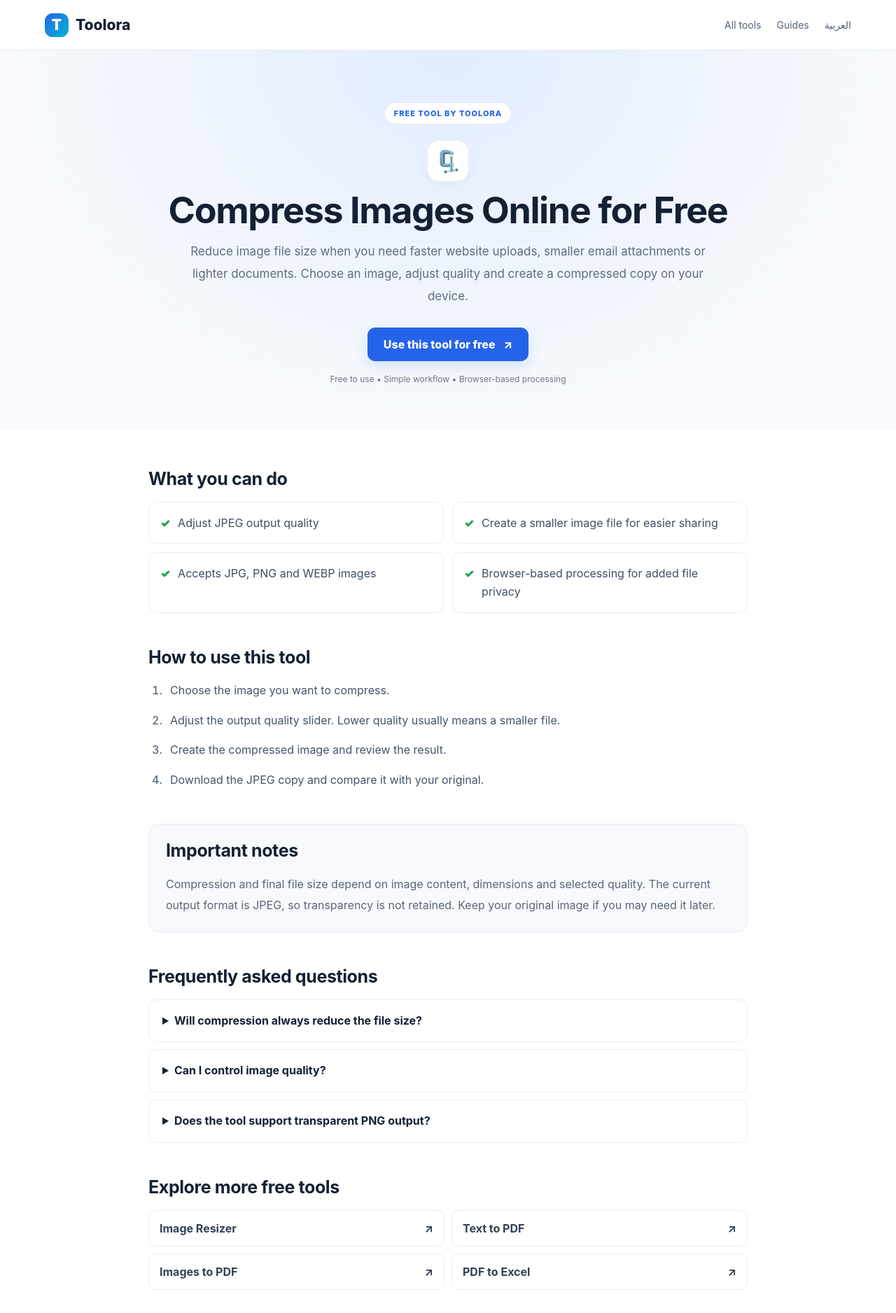
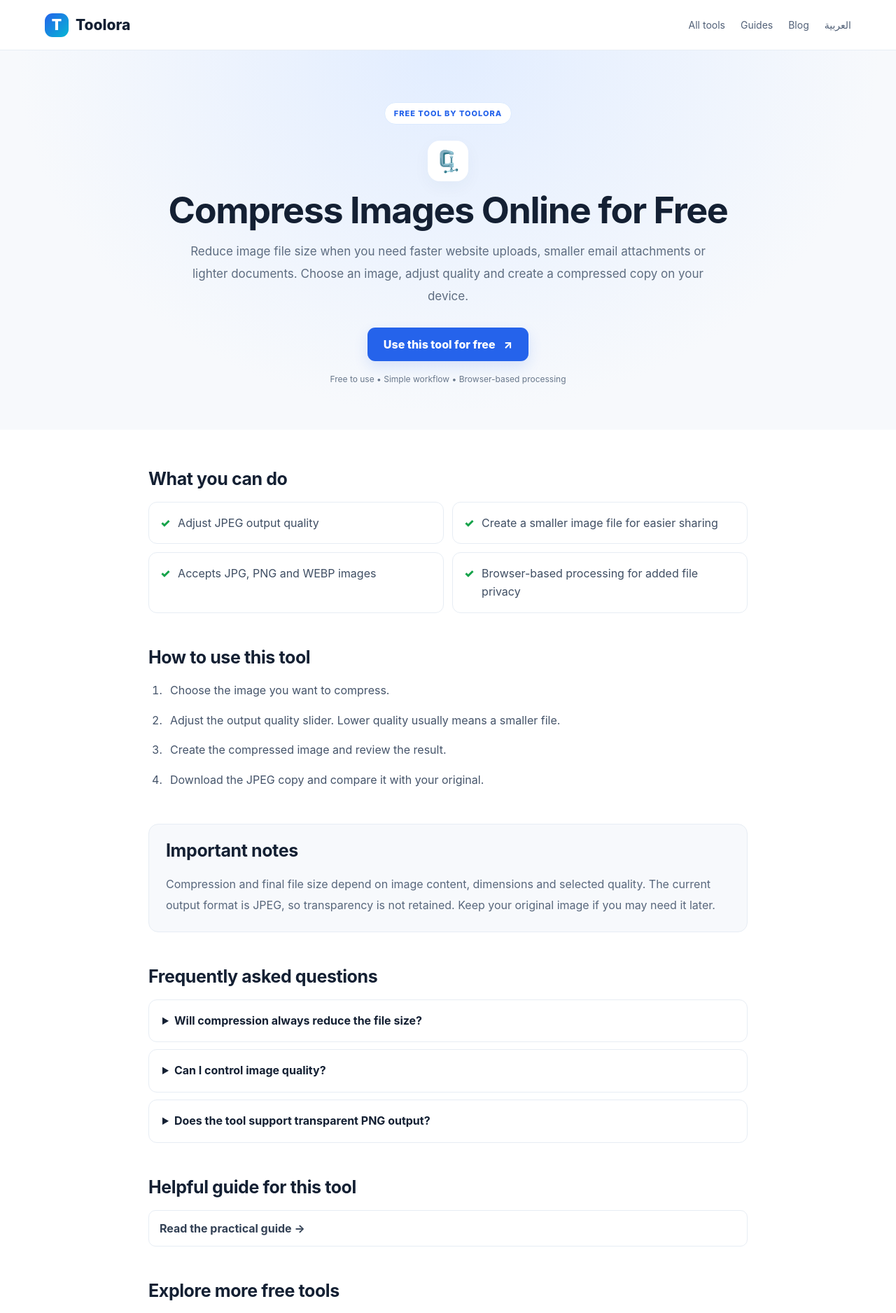
Before and after one commit to m5716386/toolora, a Next.js app: page /tools/compress in a window 1280 px wide. Shown: the top 1876 px of the page at 70% size. Built offline with nearby package versions, Linux system fonts and the light colour scheme.

Commit message:
Connect tool landing pages with relevant SEO articles

```diff
--- a/app/tools/[slug]/page.tsx
+++ b/app/tools/[slug]/page.tsx
@@ -69,15 +69,18 @@ export default async function ToolLandingPage({ params, searchParams }: { params
   const c = tool[lang];
   const related = tools.filter((item) => item.slug !== slug).slice(0, 4);
   const appUrl = `https://tooloratooll.netlify.app/?tool=${slug}${lang === "ar" ? "&lang=ar" : ""}#workspace`;
+  const articleByTool: Record<string, string> = { resize: "resize-image-for-website", compress: "compress-image-to-100kb", pdfexcel: "convert-pdf-to-excel", imagepdf: "combine-images-into-pdf" };
+  const articleSlug = articleByTool[slug];
   const schema = { "@context":"https://schema.org", "@type":"SoftwareApplication", name:`Toolora ${c.name}`, applicationCategory:"UtilitiesApplication", operatingSystem:"Any", offers:{ "@type":"Offer", price:"0", priceCurrency:"USD" }, description:c.description, url:`https://tooloratooll.netlify.app/tools/${slug}` };
   return <main className="landingPage" dir={lang === "ar" ? "rtl" : "ltr"}>
     <script type="application/ld+json" dangerouslySetInnerHTML={{ __html: JSON.stringify(schema).replace(/</g,"\\u003c") }} />
-    <header className="landingNav"><Link href={lang === "ar" ? "/?lang=ar" : "/"} className="landingBrand"><span className="brandIcon">T</span> Toolora</Link><nav><Link href={lang === "ar" ? "/?lang=ar#tools" : "/#tools"}>{lang === "ar" ? "كل الأدوات" : "All tools"}</Link><Link href={lang === "ar" ? "/guides?lang=ar" : "/guides"}>{lang === "ar" ? "الأدلة" : "Guides"}</Link><Link href={lang === "ar" ? `/tools/${slug}` : `/tools/${slug}?lang=ar`}>{lang === "ar" ? "English" : "العربية"}</Link></nav></header>
+    <header className="landingNav"><Link href={lang === "ar" ? "/?lang=ar" : "/"} className="landingBrand"><span className="brandIcon">T</span> Toolora</Link><nav><Link href={lang === "ar" ? "/?lang=ar#tools" : "/#tools"}>{lang === "ar" ? "كل الأدوات" : "All tools"}</Link><Link href={lang === "ar" ? "/guides?lang=ar" : "/guides"}>{lang === "ar" ? "الأدلة" : "Guides"}</Link><Link href={lang === "ar" ? "/blog?lang=ar" : "/blog"}>{lang === "ar" ? "المقالات" : "Blog"}</Link><Link href={lang === "ar" ? `/tools/${slug}` : `/tools/${slug}?lang=ar`}>{lang === "ar" ? "English" : "العربية"}</Link></nav></header>
     <section className="landingHero"><div className="landingEyebrow">{lang === "ar" ? "أداة مجانية من TOOLORA" : "FREE TOOL BY TOOLORA"}</div><div className="landingIcon">{tool.icon}</div><h1>{c.title}</h1><p>{c.intro}</p><Link className="landingCTA" href={appUrl}>{lang === "ar" ? "استخدم الأداة مجاناً" : "Use this tool for free"} <span aria-hidden="true">↗</span></Link><div className="landingTrust">{lang === "ar" ? "مجانية • سهلة الاستخدام • معالجة داخل المتصفح" : "Free to use • Simple workflow • Browser-based processing"}</div></section>
     <div className="landingContent"><section><h2>{lang === "ar" ? "مميزات الأداة" : "What you can do"}</h2><div className="landingBenefits">{c.benefits.map((item) => <div className="landingBenefit" key={item}><span>✓</span>{item}</div>)}</div></section>
       <section><h2>{lang === "ar" ? "طريقة الاستخدام" : "How to use this tool"}</h2><ol className="landingSteps">{c.steps.map((item) => <li key={item}>{item}</li>)}</ol></section>
       <section className="landingDetails"><h2>{lang === "ar" ? "ملاحظات مهمة" : "Important notes"}</h2><p>{c.details}</p></section>
       <section><h2>{lang === "ar" ? "الأسئلة الشائعة" : "Frequently asked questions"}</h2><div className="landingFaqs">{c.faqs.map(([q,a]) => <details key={q}><summary>{q}</summary><p>{a}</p></details>)}</div></section>
+      <section className="landingRelated"><h2>{lang === "ar" ? "مقال مفيد حول هذه الأداة" : "Helpful guide for this tool"}</h2>{articleSlug && <p><Link href={lang === "ar" ? `/blog/${articleSlug}?lang=ar` : `/blog/${articleSlug}`}>{lang === "ar" ? "اقرأ الشرح والنصائح العملية ←" : "Read the practical guide →"}</Link></p>}</section>
       <section className="landingRelated"><h2>{lang === "ar" ? "اكتشف أدوات أخرى" : "Explore more free tools"}</h2><div>{related.map((item) => <Link key={item.slug} href={lang === "ar" ? `/tools/${item.slug}?lang=ar` : `/tools/${item.slug}`}>{item[lang].name} <span>↗</span></Link>)}</div></section>
       <div className="landingBottom"><Link href={appUrl} className="landingCTA">{lang === "ar" ? "ابدأ الاستخدام الآن" : "Start using the tool"} ↗</Link></div>
     </div><footer className="landingFooter"><Link href={lang === "ar" ? "/?lang=ar" : "/"}>Toolora</Link> · {lang === "ar" ? "أدوات مجانية للجميع" : "Free online tools for everyone"} · <Link href="/privacy">{lang === "ar" ? "الخصوصية" : "Privacy"}</Link></footer>
```
